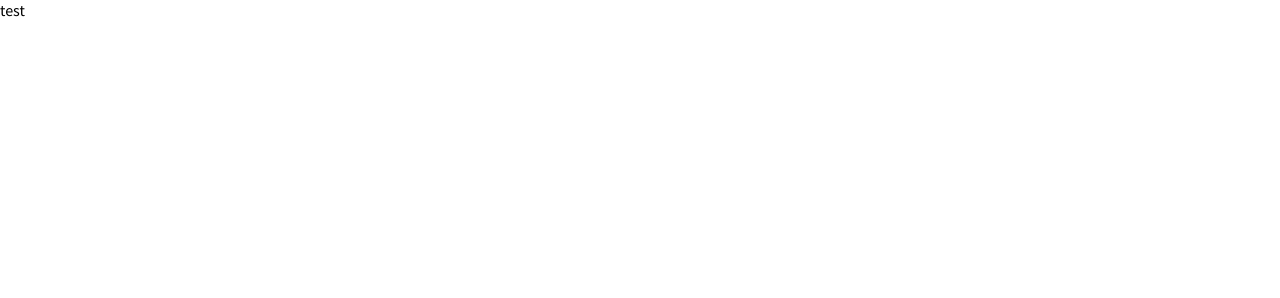
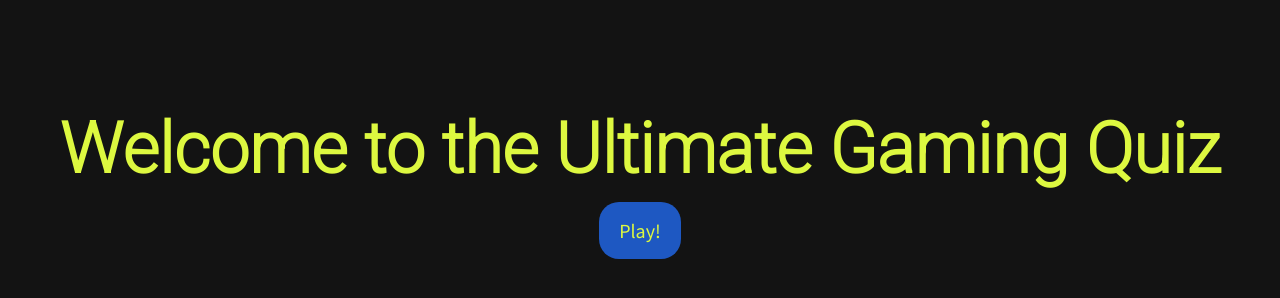
Before and after one commit to BritishBambi/ultimate-game-quiz, a plain HTML site: page index.html in a window 1280 px wide. Drawn offline with Linux system fonts and the light colour scheme.

Commit message:
Create basic welcome page with button that takes to the game page

```diff
--- a/assets/css/style.css
+++ b/assets/css/style.css
@@ -9,8 +9,35 @@
 
 body{
     font-family: 'Source Sans Pro', sans-serif;
+    background-color: #131313
 }
 
 h1, h2{
     font-family: 'Heebo', sans-serif;
+    color: #ddf840
 }
+
+h1{
+    font-size: 70px;
+}
+
+.container{
+    display: flex;
+    align-content: center;
+    flex-direction: column;
+    justify-content: center;
+    align-items: center;
+    margin-top: 100px;
+}
+
+.btn {
+    display: block;
+    font-size: 20px;
+    padding: 16px 20px;
+    border-radius: 20px;
+    background-color: #1E58C2;
+    color: #ddf840;
+    cursor: pointer;
+    font-family: inherit;
+
+}
--- a/index.html
+++ b/index.html
@@ -4,9 +4,15 @@
     <meta http-equiv="X-UA-Compatible" content="IE=edge">
     <meta name="viewport" content="width=device-width, initial-scale=1.0">
     <link rel="stylesheet" href="assets/css/style.css">
-    <title>Document</title>
+    <title>Ultimate Gaming Quiz</title>
 </head>
 <body>
-    <p>test</p>
+    <div class="container">
+        <h1>Welcome to the Ultimate Gaming Quiz</h1>
+        <form action="#">
+            <button class="btn">Play!</button>
+        </form>
+    </div>
+
 </body>
 </html>
```
